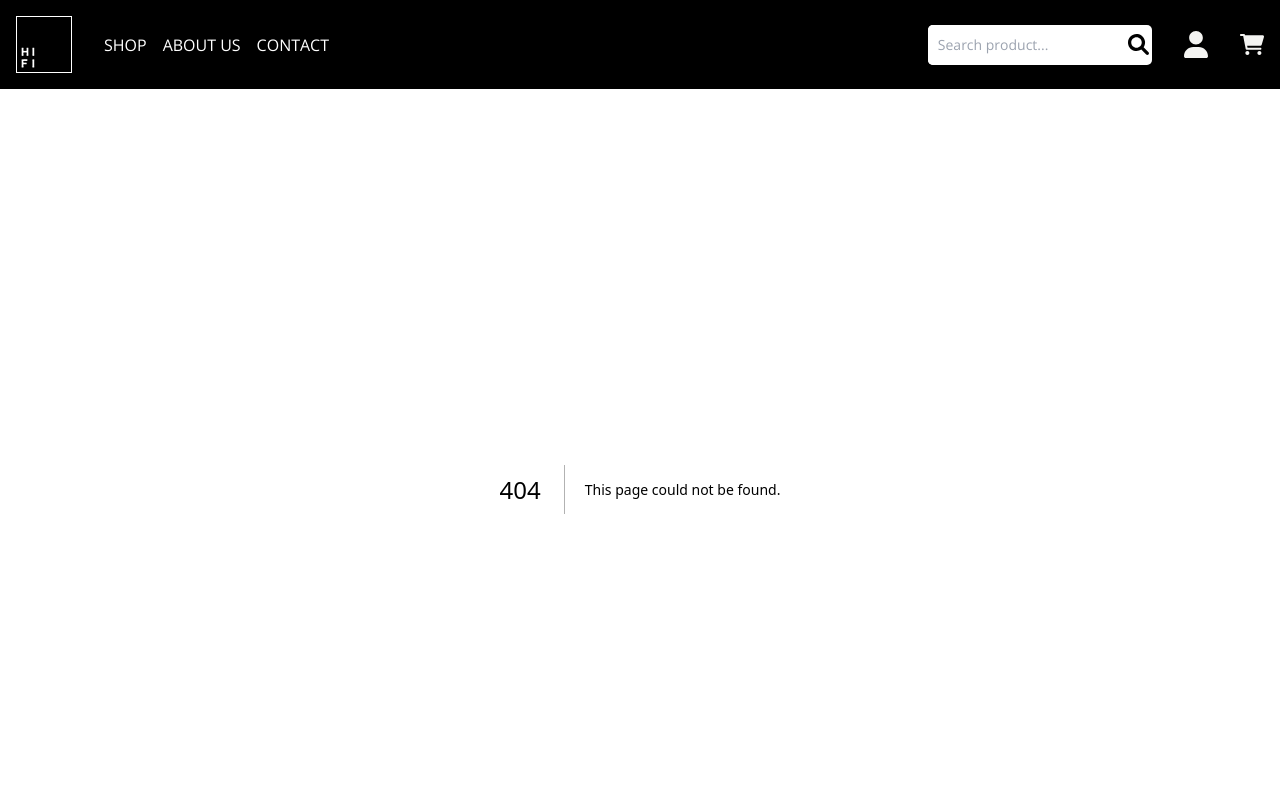
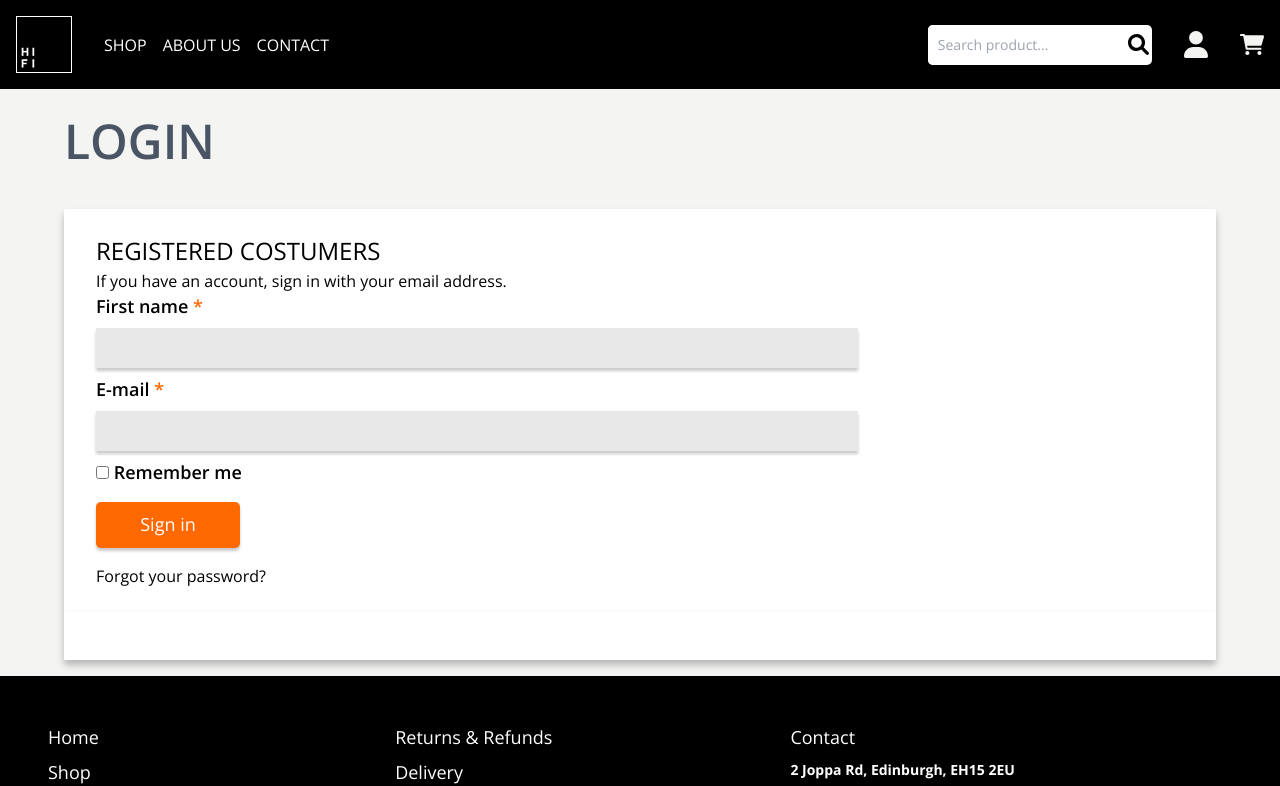
Before and after one commit to TeitoShiota/hifi-corner, a Next.js app: page /login in a window 1280 px wide. Before the commit this address had no page. Shown: the top 786 px of the page. Built offline with nearby package versions, Linux system fonts and the light colour scheme.

Commit message:
Login page startup.

```diff
--- a/src/app/contact/page.tsx
+++ b/src/app/contact/page.tsx
@@ -19,7 +19,6 @@ export default function contact() {
                     <label>Message <span className='orange'>*</span></label>
                     <textarea className='inputMessage'></textarea>
                     <PrimaryButton text="Submit" onClick={() => alert('hello world')} className="primaryButton__alignRight"/>
-                    {/* <input type="submit" value="Submit"></input> */}
                 </form>
             </section>
             <p className='affiliate-links'>Visit our sister companies <Link href="#" className='orange'>Home Sound</Link> and <Link href="#" className='orange'>The Movie Rooms</Link> part of the Hi-Fi Corner Group. </p>
--- /dev/null
+++ b/src/app/login/page.tsx
@@ -0,0 +1,35 @@
+'use client';
+
+import PrimaryButton from "@/components/Buttons/PrimaryButton";
+import Link from "next/link";
+
+import '@/styles/subPage.scss';
+
+export default function login() {
+
+    return(
+        <main className="pageMain">
+            <h1>LOGIN</h1>
+            <section>
+                <h2>REGISTERED COSTUMERS</h2>
+                <p>If you have an account, sign in with your email address.</p>
+
+                <form action="" className='form'>
+                    <label>First name <span className='orange'>*</span></label>
+                    <input type="text" className='inputField'/>
+                    <label>E-mail <span className='orange'>*</span></label>
+                    <input type="email" className='inputField'/>
+                    <div>
+                        <input type="checkbox" name="fav_language" value="CSS"></input>
+                        <label> Remember me</label>
+                    </div>
+                    <PrimaryButton text="Sign in" onClick={() => alert('hello world')} className="primaryButton__alignLeft"/>
+                    <Link href={'/'}>Forgot your password?</Link>
+                </form>
+            </section>
+            <section>
+
+            </section>
+        </main>
+    )
+}
--- a/src/containers/Header/index.tsx
+++ b/src/containers/Header/index.tsx
@@ -25,11 +25,14 @@ export default function Header() {
 
             <div>
                 <SearchField />
-                <Image
-                    src={User}
-                    alt="User icon"
-                    className="icon"
-                />
+                <Link href={'/login'}>
+                    <Image
+                        src={User}
+                        alt="User icon"
+                        className="icon"
+                    />
+                </Link>
+
                 <Image
                     src={Cart}
                     alt="Cart icon"
```
